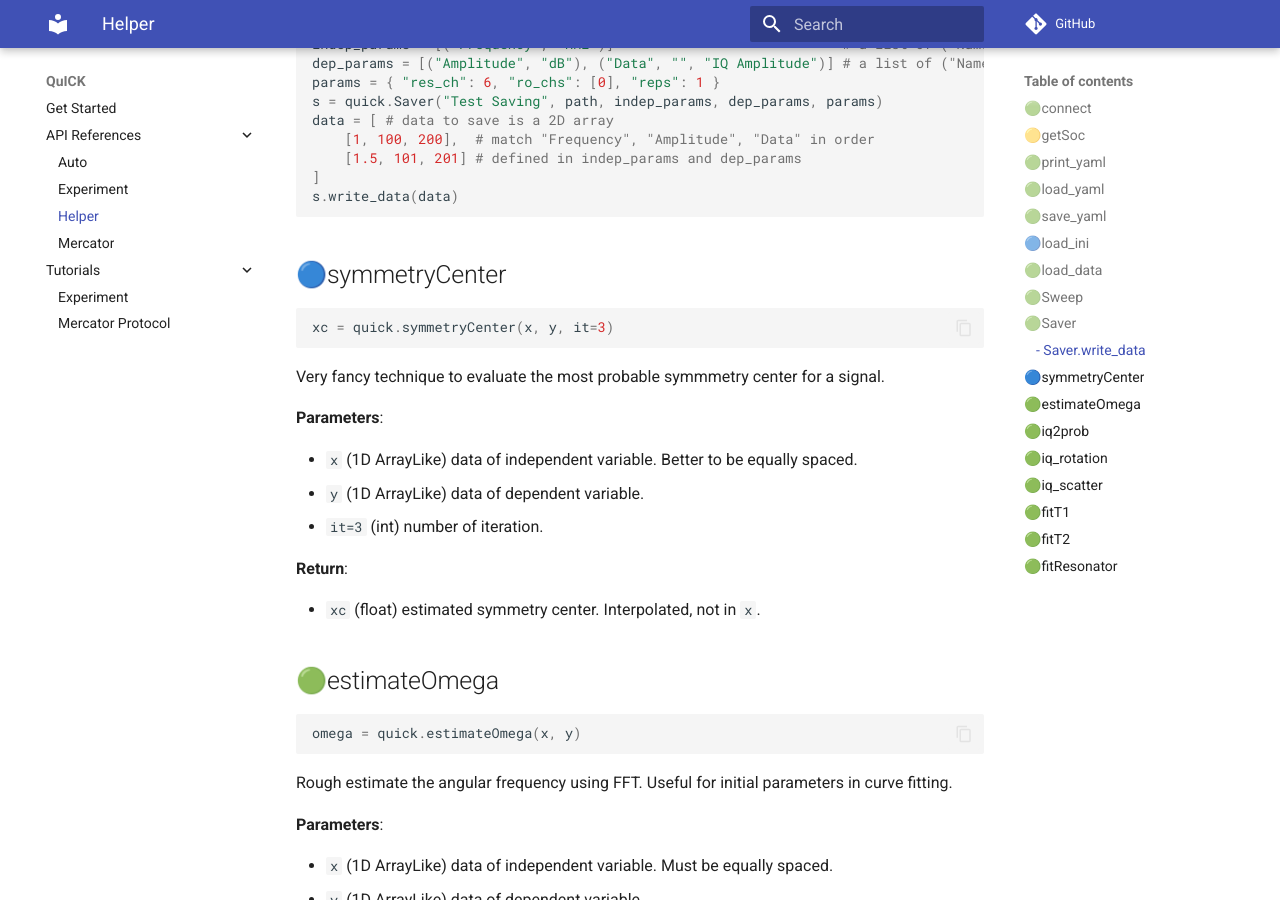
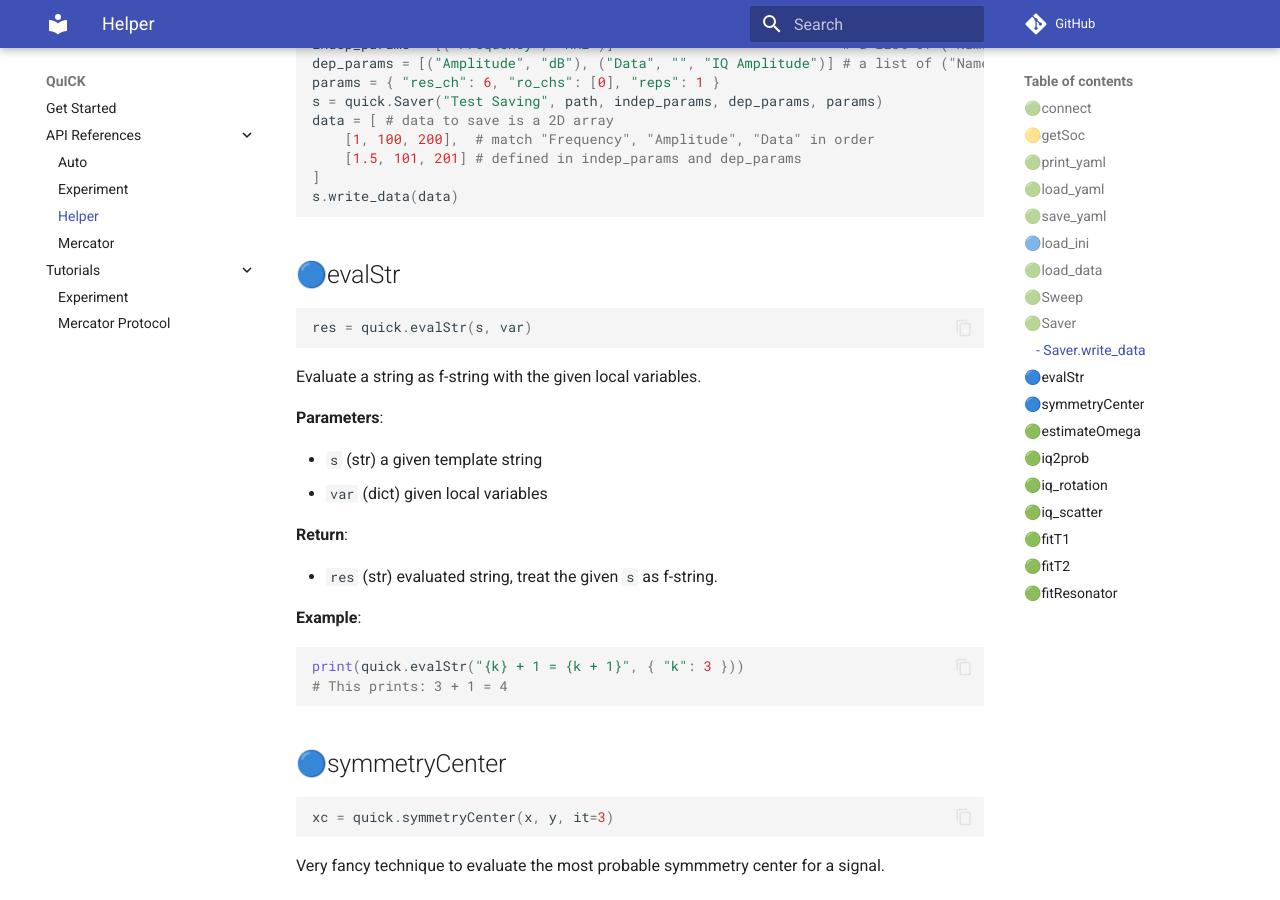
Before and after one commit to clelandlab/quick, an MkDocs documentation site: the page built from docs/API References/helper.md, in a window 1280 px wide and 900 px high, scrolled down 4234 px. Built offline with MkDocs 1.6.1 and Material for MkDocs 9.7.7, drawn with Linux system fonts in a browser that asks for light colours; comment, search, counter and statistics services are not loaded.

Commit message:
Add helper.evalStr

````diff
--- a/docs/API References/helper.md
+++ b/docs/API References/helper.md
@@ -189,6 +189,30 @@ data = [ # data to save is a 2D array
 s.write_data(data)
 ```
 
+## 🔵evalStr
+
+```python
+res = quick.evalStr(s, var)
+```
+
+Evaluate a string as f-string with the given local variables.
+
+**Parameters**:
+
+- `s` (str) a given template string
+- `var` (dict) given local variables
+
+**Return**:
+
+- `res` (str) evaluated string, treat the given `s` as f-string.
+
+**Example**:
+
+```python
+print(quick.evalStr("{k} + 1 = {k + 1}", { "k": 3 }))
+# This prints: 3 + 1 = 4
+```
+
 ## 🔵symmetryCenter
 
 ```python
````
Also changed, not shown: 1 other file.
